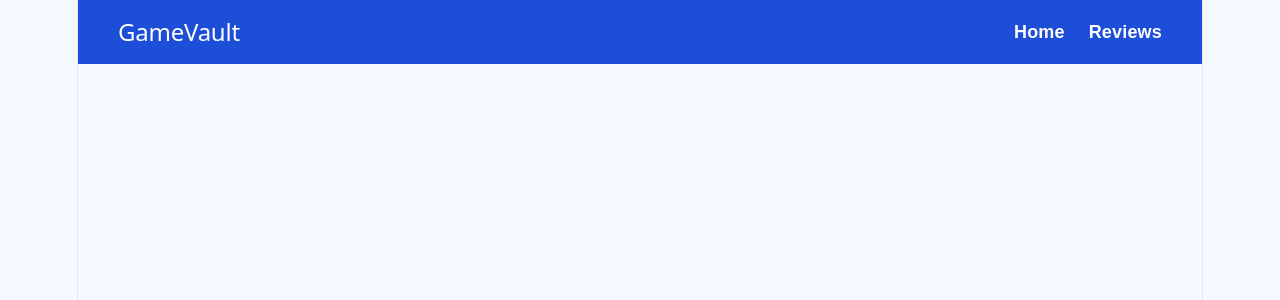
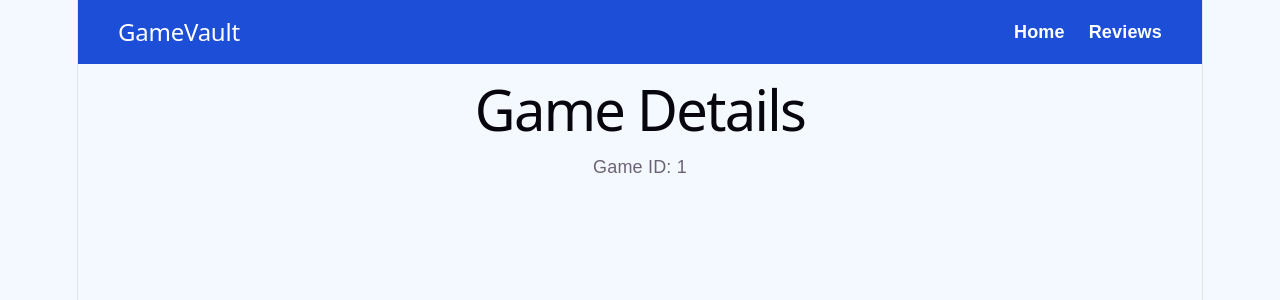
Before and after one commit to Noctis-arch/Capstone, a React app in the folder frontend/: page /game/1 in a window 1280 px wide. Shown: the top 300 px of the page. Built offline with nearby package versions, Linux system fonts and the light colour scheme; the HTML template or start-up script is replaced by a standard one.

Commit message:
Create Game Details page and route

```diff
--- a/frontend/src/App.jsx
+++ b/frontend/src/App.jsx
@@ -1,4 +1,5 @@
 import { BrowserRouter, Routes, Route } from "react-router-dom";
+import GameDetails from "./pages/GameDetails";
 
 import Home from "./pages/Home";
 import Reviews from "./pages/Reviews";
@@ -14,6 +15,7 @@ function App() {
       <Routes>
         <Route path="/" element={<Home />} />
         <Route path="/reviews" element={<Reviews />} />
+        <Route path="/game/:id" element={<GameDetails />} />
       </Routes>
     </BrowserRouter>
   );
--- a/frontend/src/pages/GameDetails.jsx
+++ b/frontend/src/pages/GameDetails.jsx
@@ -0,0 +1,15 @@
+import { useParams } from "react-router-dom";
+
+function GameDetails() {
+  const { id } = useParams();
+
+  return (
+    <div className="game-details">
+      <h1>Game Details</h1>
+
+      <p>Game ID: {id}</p>
+    </div>
+  );
+}
+
+export default GameDetails;
```
